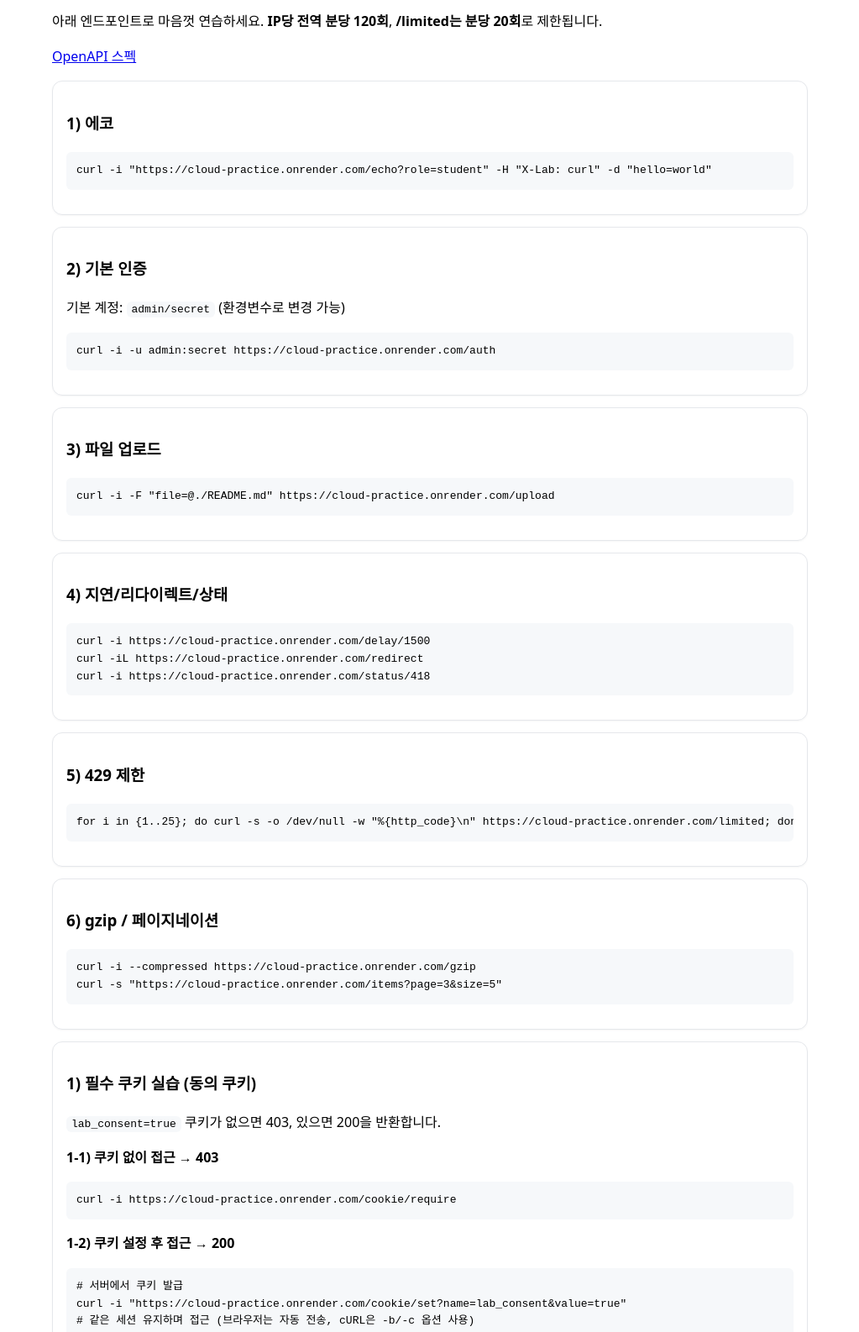
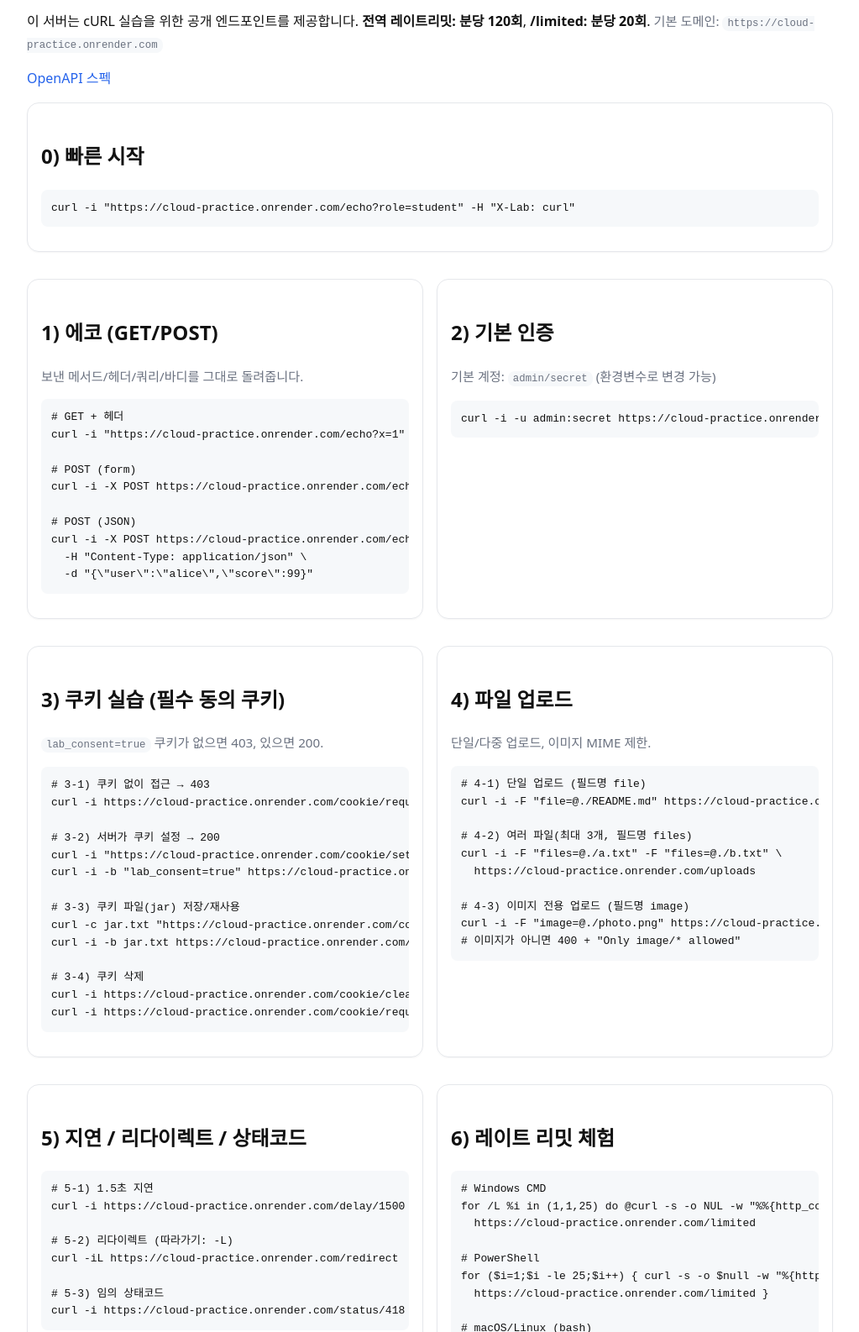
Before and after one commit to jieonk/cloud-practice, a website: page public/index.html in a window 1280 px wide. Shown: the part 94-1680 px from the top of the page at 84% size, without its empty margins (128-1151 px from the left). Drawn offline with Linux system fonts and the light colour scheme.

Commit message:
Update index.html

```diff
--- a/public/index.html
+++ b/public/index.html
@@ -3,112 +3,146 @@
 <head>
   <meta charset="utf-8"/>
   <meta name="viewport" content="width=device-width,initial-scale=1"/>
-  <title>cURL Lab</title>
+  <title>cURL Lab – cloud-practice</title>
   <style>
-    body { font-family: system-ui, sans-serif; max-width: 900px; margin: 40px auto; line-height: 1.6; }
-    code, pre { background:#f6f8fa; padding:2px 6px; border-radius:6px; }
-    pre { padding:12px; overflow:auto; }
-    h1 { margin-bottom: 0.2rem; }
-    .card { border:1px solid #e5e7eb; border-radius:12px; padding:16px; margin:14px 0; box-shadow:0 1px 2px rgba(0,0,0,0.04);}
+    :root { --fg:#111; --muted:#6b7280; --card:#f6f8fa; }
+    body { font-family: system-ui, -apple-system, Segoe UI, Roboto, Helvetica, Arial, sans-serif;
+           color:var(--fg); max-width: 960px; margin: 40px auto; line-height: 1.6; padding: 0 16px; }
+    h1 { margin-bottom: 8px; } h2 { margin-top: 28px; }
+    p small{ color:var(--muted); }
+    code, pre { background: var(--card); border-radius: 8px; }
+    code { padding: 2px 6px; }
+    pre { padding: 12px; overflow:auto; }
+    .card { border:1px solid #e5e7eb; border-radius:14px; padding:16px; margin:16px 0;
+            box-shadow:0 1px 2px rgba(0,0,0,.04); }
+    .hint { color:var(--muted); font-size:.95em; }
+    a { color:#2563eb; text-decoration:none; } a:hover{ text-decoration:underline; }
+    .grid { display:grid; gap:16px; grid-template-columns: repeat(auto-fit,minmax(280px,1fr)); }
   </style>
 </head>
 <body>
   <h1>cURL Lab</h1>
-  <p>아래 엔드포인트로 마음껏 연습하세요.
-     <b>IP당 전역 분당 120회</b>, <b>/limited는 분당 20회</b>로 제한됩니다.</p>
+  <p>이 서버는 cURL 실습을 위한 공개 엔드포인트를 제공합니다.
+     <b>전역 레이트리밋: 분당 120회</b>, <b>/limited: 분당 20회</b>.
+     <small class="hint">기본 도메인: <code>https://cloud-practice.onrender.com</code></small>
+  </p>
   <p><a href="/openapi.yaml">OpenAPI 스펙</a></p>
 
   <div class="card">
-    <h3>1) 에코</h3>
-    <pre>curl -i "https://cloud-practice.onrender.com/echo?role=student" -H "X-Lab: curl" -d "hello=world"</pre>
+    <h2>0) 빠른 시작</h2>
+    <pre>curl -i "https://cloud-practice.onrender.com/echo?role=student" -H "X-Lab: curl"</pre>
+  </div>
+
+  <div class="grid">
+    <div class="card">
+      <h2>1) 에코 (GET/POST)</h2>
+      <p class="hint">보낸 메서드/헤더/쿼리/바디를 그대로 돌려줍니다.</p>
+      <pre># GET + 헤더
+curl -i "https://cloud-practice.onrender.com/echo?x=1" -H "X-Lab: curl"
+
+# POST (form)
+curl -i -X POST https://cloud-practice.onrender.com/echo -d "hello=world&n=1"
+
+# POST (JSON)
+curl -i -X POST https://cloud-practice.onrender.com/echo \
+  -H "Content-Type: application/json" \
+  -d "{\"user\":\"alice\",\"score\":99}"</pre>
     </div>
 
     <div class="card">
-    <h3>2) 기본 인증</h3>
-    <p>기본 계정: <code>admin/secret</code> (환경변수로 변경 가능)</p>
+      <h2>2) 기본 인증</h2>
+      <p class="hint">기본 계정: <code>admin/secret</code> (환경변수로 변경 가능)</p>
       <pre>curl -i -u admin:secret https://cloud-practice.onrender.com/auth</pre>
+    </div>
+  </div>
+
+  <div class="grid">
+    <div class="card">
+      <h2>3) 쿠키 실습 (필수 동의 쿠키)</h2>
+      <p class="hint"><code>lab_consent=true</code> 쿠키가 없으면 403, 있으면 200.</p>
+      <pre># 3-1) 쿠키 없이 접근 → 403
+curl -i https://cloud-practice.onrender.com/cookie/require
+
+# 3-2) 서버가 쿠키 설정 → 200
+curl -i "https://cloud-practice.onrender.com/cookie/set?value=true"
+curl -i -b "lab_consent=true" https://cloud-practice.onrender.com/cookie/require
+
+# 3-3) 쿠키 파일(jar) 저장/재사용
+curl -c jar.txt "https://cloud-practice.onrender.com/cookie/set?value=true"
+curl -i -b jar.txt https://cloud-practice.onrender.com/cookie/require
+
+# 3-4) 쿠키 삭제
+curl -i https://cloud-practice.onrender.com/cookie/clear
+curl -i https://cloud-practice.onrender.com/cookie/require  # 다시 403</pre>
     </div>
 
     <div class="card">
-    <h3>3) 파일 업로드</h3>
-    <pre>curl -i -F "file=@./README.md" https://cloud-practice.onrender.com/upload</pre>
+      <h2>4) 파일 업로드</h2>
+      <p class="hint">단일/다중 업로드, 이미지 MIME 제한.</p>
+      <pre># 4-1) 단일 업로드 (필드명 file)
+curl -i -F "file=@./README.md" https://cloud-practice.onrender.com/upload
+
+# 4-2) 여러 파일(최대 3개, 필드명 files)
+curl -i -F "files=@./a.txt" -F "files=@./b.txt" \
+  https://cloud-practice.onrender.com/uploads
+
+# 4-3) 이미지 전용 업로드 (필드명 image)
+curl -i -F "image=@./photo.png" https://cloud-practice.onrender.com/upload-image
+# 이미지가 아니면 400 + "Only image/* allowed"</pre>
+    </div>
   </div>
 
+  <div class="grid">
     <div class="card">
-    <h3>4) 지연/리다이렉트/상태</h3>
-    <pre>curl -i https://cloud-practice.onrender.com/delay/1500
+      <h2>5) 지연 / 리다이렉트 / 상태코드</h2>
+      <pre># 5-1) 1.5초 지연
+curl -i https://cloud-practice.onrender.com/delay/1500
+
+# 5-2) 리다이렉트 (따라가기: -L)
 curl -iL https://cloud-practice.onrender.com/redirect
+
+# 5-3) 임의 상태코드
 curl -i https://cloud-practice.onrender.com/status/418</pre>
     </div>
 
     <div class="card">
-    <h3>5) 429 제한</h3>
-    <pre>for i in {1..25}; do curl -s -o /dev/null -w "%{http_code}\n" https://cloud-practice.onrender.com/limited; done</pre>
+      <h2>6) 레이트 리밋 체험</h2>
+      <pre># Windows CMD
+for /L %i in (1,1,25) do @curl -s -o NUL -w "%%{http_code}\n" ^
+  https://cloud-practice.onrender.com/limited
+
+# PowerShell
+for ($i=1;$i -le 25;$i++) { curl -s -o $null -w "%{http_code}`n" `
+  https://cloud-practice.onrender.com/limited }
+
+# macOS/Linux (bash)
+for i in {1..25}; do curl -s -o /dev/null -w "%{http_code}\n" \
+  https://cloud-practice.onrender.com/limited; done</pre>
+    </div>
   </div>
 
   <div class="card">
-    <h3>6) gzip / 페이지네이션</h3>
-    <pre>curl -i --compressed https://cloud-practice.onrender.com/gzip
+    <h2>7) gzip / 페이지네이션</h2>
+    <pre># gzip (자동 해제: --compressed)
+curl -i --compressed https://cloud-practice.onrender.com/gzip
+
+# 페이지네이션
 curl -s "https://cloud-practice.onrender.com/items?page=3&size=5"</pre>
   </div>
 
   <div class="card">
-  <h3>1) 필수 쿠키 실습 (동의 쿠키)</h3>
-  <p><code>lab_consent=true</code> 쿠키가 없으면 403, 있으면 200을 반환합니다.</p>
-
-  <p><b>1-1) 쿠키 없이 접근 → 403</b></p>
-  <pre>curl -i https://cloud-practice.onrender.com/cookie/require</pre>
-
-  <p><b>1-2) 쿠키 설정 후 접근 → 200</b></p>
-  <pre># 서버에서 쿠키 발급
-curl -i "https://cloud-practice.onrender.com/cookie/set?name=lab_consent&value=true"
-# 같은 세션 유지하며 접근 (브라우저는 자동 전송, cURL은 -b/-c 옵션 사용)
-curl -i -b "lab_consent=true" https://cloud-practice.onrender.com/cookie/require</pre>
-
-  <p><b>1-3) 쿠키 저장/재사용 (cookie jar)</b></p>
-  <pre># 쿠키 파일에 저장하고 재사용
-curl -c jar.txt "https://cloud-practice.onrender.com/cookie/set?name=lab_consent&value=true"
-curl -b jar.txt https://cloud-practice.onrender.com/cookie/require</pre>
-
-  <p><b>1-4) 쿠키 삭제</b></p>
-  <pre>curl -i "https://cloud-practice.onrender.com/cookie/clear?name=lab_consent"
-curl -i https://cloud-practice.onrender.com/cookie/require  # 다시 403</pre>
-</div>
-
-<div class="card">
-  <h3>2) 파일 업로드 고급</h3>
-  <p>단일/다중 업로드, 이미지 MIME 제한을 실습합니다.</p>
-
-  <p><b>2-1) 단일 업로드 (기존)</b></p>
-  <pre>curl -i -F "file=@./README.md" https://cloud-practice.onrender.com/upload</pre>
-
-  <p><b>2-2) 여러 파일 업로드 (최대 3개)</b></p>
-  <pre>curl -i -F "files=@./a.txt" -F "files=@./b.txt" https://cloud-practice.onrender.com/uploads</pre>
-
-  <p><b>2-3) 이미지 전용 업로드 (이미지만 허용)</b></p>
-  <pre>curl -i -F "image=@./photo.png" https://cloud-practice.onrender.com/upload-image
-# 이미지가 아니면 400 + "Only image/* allowed"</pre>
-</div>
-
-<div class="card">
-  <h3>3) 쿠키 + 인증 조합</h3>
-  <p>동의 쿠키가 있는 상태에서 Basic 인증까지 요구하는 흐름은 cURL 옵션 조합 연습에 좋습니다.</p>
-  <pre># 동의 쿠키 저장 -> 인증 접근
-curl -c jar.txt "https://cloud-practice.onrender.com/cookie/set?name=lab_consent&value=true"
-curl -i -b jar.txt -u admin:secret https://cloud-practice.onrender.com/auth</pre>
-</div>
-
-<div class="card">
-  <h3>4) 트러블슈팅 팁</h3>
-  <pre># 상세한 요청/응답 보기
+    <h2>8) 트러블슈팅 팁</h2>
+    <pre># 상세 요청/응답 보기
 curl -v https://cloud-practice.onrender.com/echo
 
 # 헤더만 보기
 curl -I https://cloud-practice.onrender.com/status/418
 
-# 응답 본문을 파일로 저장
-curl -o out.json https://cloud-practice.onrender.com/echo?role=student</pre>
+# 응답 저장
+curl -o out.json "https://cloud-practice.onrender.com/echo?x=1"</pre>
+    <p class="hint">첫 요청이 느리면 Free 플랜 슬립에서 깨어나는 중일 수 있습니다.</p>
   </div>
 
+  <p class="hint">© cURL Lab. 교육/실습 목적으로만 사용하세요.</p>
 </body>
 </html>
```
Lines whose indentation alone changed are shown as unchanged.
